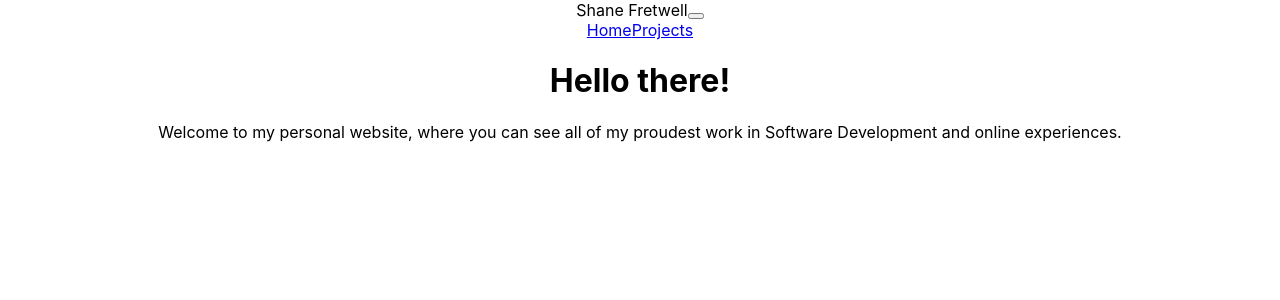
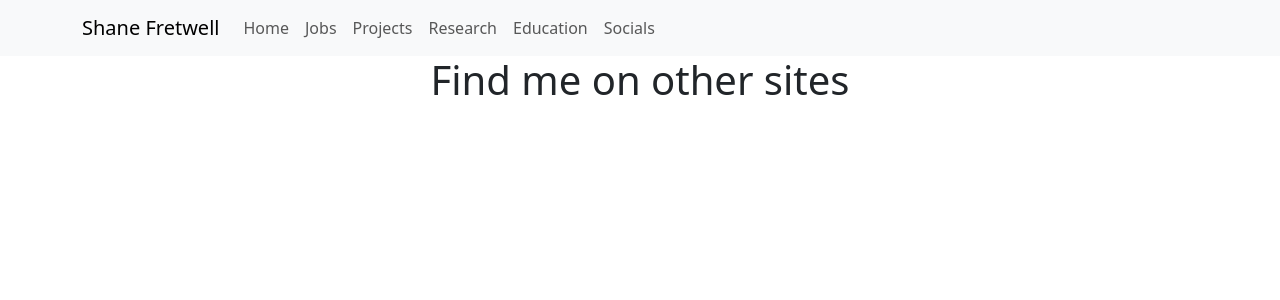
Before and after one commit to fretws/portfolio, a React (Create React App) app: page /socials in a window 1280 px wide. Shown: the top 300 px of the page. Built offline with nearby package versions, Linux system fonts and the light colour scheme.

Commit message:
Complete Navigation content and functionality

```diff
--- a/package.json
+++ b/package.json
@@ -7,10 +7,14 @@
     "@testing-library/react": "^13.4.0",
     "@testing-library/user-event": "^13.5.0",
     "bootstrap": "^5.3.2",
+    "localforage": "^1.10.0",
+    "match-sorter": "^6.3.4",
     "react": "^18.2.0",
     "react-bootstrap": "^2.10.1",
     "react-dom": "^18.2.0",
+    "react-router-dom": "^6.22.0",
     "react-scripts": "5.0.1",
+    "sort-by": "^1.2.0",
     "web-vitals": "^2.1.4"
   },
   "scripts": {
--- a/src/App.js
+++ b/src/App.js
@@ -1,12 +1,45 @@
 import './App.css';
 import Home from './pages/Home';
+import Jobs from './pages/Jobs';
+import Projects from './pages/Projects';
+import Research from './pages/Research';
+import Education from './pages/Education';
+import Socials from './pages/Socials';
 import Navigation from './components/structure/navigation/Navigation';
+import { createBrowserRouter, RouterProvider } from "react-router-dom";
+
+const router = createBrowserRouter([
+  {
+    path: "/",
+    element: <Home />
+  },
+  {
+    path: "/jobs",
+    element: <Jobs />
+  },
+  {
+    path: "/projects",
+    element: <Projects />
+  },
+  {
+    path: "/research",
+    element: <Research />
+  },
+  {
+    path: "/education",
+    element: <Education />
+  },
+  {
+    path: "/socials",
+    element: <Socials />
+  },
+])
 
 function App() {
   return (
     <div className="App">
       <Navigation/>
-      <Home/>
+      <RouterProvider router={router} />
     </div>
   );
 }
--- a/src/components/structure/navigation/Navigation.js
+++ b/src/components/structure/navigation/Navigation.js
@@ -3,16 +3,22 @@ import Container from 'react-bootstrap/Container'
 import Navbar from 'react-bootstrap/NavBar'
 import Nav from 'react-bootstrap/Nav'
 
-export default function Navigation () {
+export default function Navigation() {
   return (
     <Navbar expand="lg" sticky="top" className="bg-body-tertiary">
       <Container>
         <Navbar.Brand>Shane Fretwell</Navbar.Brand>
         <Navbar.Toggle aria-controls="basic-navbar-nav" />
-        <Nav>
-          <Nav.Link href="/home">Home</Nav.Link>
-          <Nav.Link href="/projects">Projects</Nav.Link>
-        </Nav>
+        <Navbar.Collapse>
+          <Nav>
+            <Nav.Link href="/">Home</Nav.Link>
+            <Nav.Link href="/jobs">Jobs</Nav.Link>
+            <Nav.Link href="/projects">Projects</Nav.Link>
+            <Nav.Link href="/research">Research</Nav.Link>
+            <Nav.Link href="/education">Education</Nav.Link>
+            <Nav.Link href="/socials">Socials</Nav.Link>
+          </Nav>
+        </Navbar.Collapse>
       </Container>
     </Navbar>
   )
--- a/src/index.js
+++ b/src/index.js
@@ -1,6 +1,7 @@
 import React from 'react';
 import ReactDOM from 'react-dom/client';
 import './index.css';
+import '../node_modules/bootstrap/dist/css/bootstrap.min.css';
 import App from './App';
 import reportWebVitals from './reportWebVitals';
 
--- a/src/pages/Education.js
+++ b/src/pages/Education.js
@@ -0,0 +1,12 @@
+import React from 'react';
+import Title from "../components/text/title/Title"
+import Paragraph from '../components/text/paragraph/Paragraph'
+
+export default function Education() {
+  console.log("Education page rendered")
+  return (
+    <>
+      <Title>Education</Title>
+    </>
+  )
+}
--- a/src/pages/Home.js
+++ b/src/pages/Home.js
@@ -4,6 +4,7 @@ import Paragraph from '../components/text/paragraph/Paragraph'
 import Carousel from 'react-bootstrap/Carousel'
 
 export default function Home() {
+  console.log("Home page rendered")
   return (
     <>
       <Title>Hello there!</Title>
--- a/src/pages/Jobs.js
+++ b/src/pages/Jobs.js
@@ -0,0 +1,12 @@
+import React from 'react';
+import Title from "../components/text/title/Title"
+import Paragraph from '../components/text/paragraph/Paragraph'
+
+export default function Jobs() {
+  console.log("Jobs page rendered")
+  return (
+    <>
+      <Title>Professional Experience</Title>
+    </>
+  )
+}
--- a/src/pages/Projects.js
+++ b/src/pages/Projects.js
@@ -4,6 +4,7 @@ import Paragraph from '../components/text/paragraph/Paragraph'
 import Accordion from "react-bootstrap/Accordion"
 
 export default function Projects() {
+  console.log("Projects page rendered")
   return (
     <>
       <Title>Personal and Academic Projects</Title>
--- a/src/pages/Research.js
+++ b/src/pages/Research.js
@@ -0,0 +1,12 @@
+import React from 'react';
+import Title from "../components/text/title/Title"
+import Paragraph from '../components/text/paragraph/Paragraph'
+
+export default function Research() {
+  console.log("Research page rendered")
+  return (
+    <>
+      <Title>Research Lab Experience</Title>
+    </>
+  )
+}
--- a/src/pages/Socials.js
+++ b/src/pages/Socials.js
@@ -0,0 +1,12 @@
+import React from 'react';
+import Title from "../components/text/title/Title"
+import Paragraph from '../components/text/paragraph/Paragraph'
+
+export default function Socials() {
+  console.log("Socials page rendered")
+  return (
+    <>
+      <Title>Find me on other sites</Title>
+    </>
+  )
+}
```
Also changed, not shown: 1 other file (tests, documents, lock files or other folders).
